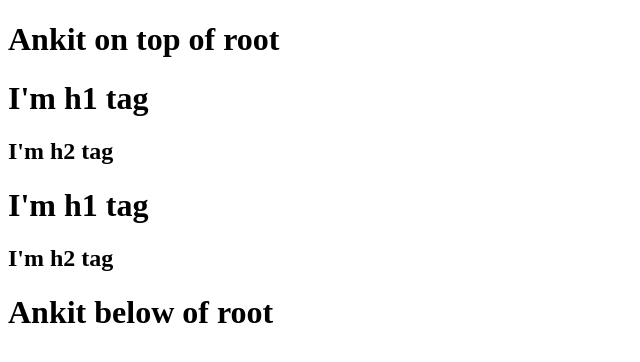
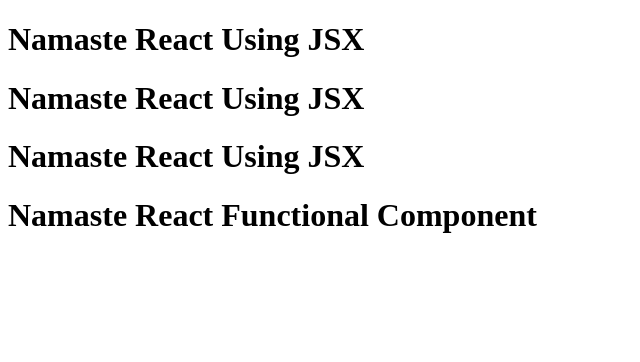
Before and after one commit to itz-ankit01/Namaste-React, a React (Vite) app: page / in a window 1280 px wide. Shown: the top 362 px of the page, without its empty margins (0-640 px from the left). Built offline with nearby package versions, Linux system fonts and the light colour scheme.

Commit message:
Episode-3 Laying the Foundation

```diff
--- a/App.js
+++ b/App.js
@@ -1,37 +1,52 @@
-/**
- * <div id='parent'>
- *      <div id='child'>
- *          <h1> i'm h1 tag </h1>
- *          <h2> i'm h2 tag </h2>
- *      </div>
- *      <div id='child2'>
- *          <h1> i'm h1 tag </h1>
- *          <h2> i'm h2 tag </h2>
- *      </div>
- * </div>
- *
- * ReactElement(Object) => HTML(Browser understands)
- *
- */
+import React from "react";
+import ReactDOM from "react-dom/client";
 
-import React from "react";
-import ReactDOM  from "react-dom/client";
+// React.createElement => ReactElement a JS Object => HTMLElement( render package convert it into HTML)
 
-const parent = React.createElement(
-    'div',
-    {id:'parent'}, [       // {} = contains attributes to tag
-    React.createElement('div', {id: 'child'},[
-    React.createElement('h1', {}, "I'm h1 tag"),
-    React.createElement('h2', {}, "I'm h2 tag")
-    ]),
-    React.createElement('div', {id: 'child2'},[
-    React.createElement('h1', {}, "I'm h1 tag"),
-    React.createElement('h2', {}, "I'm h2 tag")
-    ])
-]);
+const heading = React.createElement(
+  "h1",
+  { id: "heading" },
+  "Namaste React ❤️"
+);
+console.log(heading);
 
-console.log(parent);       // here Heading is an Object not a h1 tag still, This object represents the virtual DOM structure of the h1 element you've created using ReactElement
+// JSX -  HTML like or XML like syntax
+// JSX (transpiled (JSX is converted so that it can be readable by JS engine) before it reaches to JS engine) - PARCEL -> Babel(a JS Compiler, it transpiled the JSX code before it reaches to browser)
 
-const root = ReactDOM.createRoot(document.getElementById('root'))
+// Behind the Scene
+// JSX Code => Babel transpiles it to React.createElement => ReactElement a JS Object => HTMLElement( render package convert it into HTML)
 
-root.render(parent)        //  how react works with virtual DOM elements and renders them into the real DOM
+
+
+// 2 Types of React Component
+// Class Based Component - OLD
+// Functional component - NEW
+
+// React Functional Component : A function Whose name start with Capital Letter , which returns a React Element
+
+const HeadingComponent = () => {
+  return <h1>Namaste React Functional Component</h1>;
+};
+
+
+
+// React component
+const Title = () => (
+    <h1 className="heading" tabIndex="5">
+        Namaste React Using JSX
+    </h1>
+  );
+
+// Component Composition
+const HeadingComponent2 = () => (
+    <div id="container">
+        <Title/>
+        {Title()}
+        <Title></Title>
+        <h1 className="head">Namaste React Functional Component</h1>
+    </div>
+);
+
+const root = ReactDOM.createRoot(document.getElementById("root"));
+
+root.render(<HeadingComponent2/>);
--- a/index.css
+++ b/index.css
@@ -1,3 +1,2 @@
 #heading{
-    color: red;
-}
+    color: red;}
--- a/index.html
+++ b/index.html
@@ -3,16 +3,14 @@
   <head>
     <meta charset="UTF-8" />
     <meta name="viewport" content="width=device-width, initial-scale=1.0" />
-    <link rel="stylesheet" href="./index.css">
+    <link rel="stylesheet" href="./index.css" />
     <title>Namaste-React</title>
   </head>
   <body>
-    <h1>Ankit on top of root</h1>
     <div id="root">
-        <h1>Ankit inside root</h1>  // it will get replaced by react actual dom while rendering
+      <h1 >Ankit is here!</h1>
     </div>
-    <h1>Ankit below of root</h1>
 
-    <script type="module" src="./App.js" ></script>
+    <script type="module" src="./App.js"></script>
   </body>
 </html>
--- a/package.json
+++ b/package.json
@@ -2,9 +2,10 @@
   "name": "namaste-react",
   "version": "1.0.0",
   "description": "React code by Naruto",
-
   "scripts": {
-    "test": "jest"
+    "test": "jest",
+    "start": "parcel index.html",
+    "build": "parcel build index.html"
   },
   "repository": {
     "type": "git",
```
Also changed, not shown: 2 other files (tests, documents, lock files or other folders).
